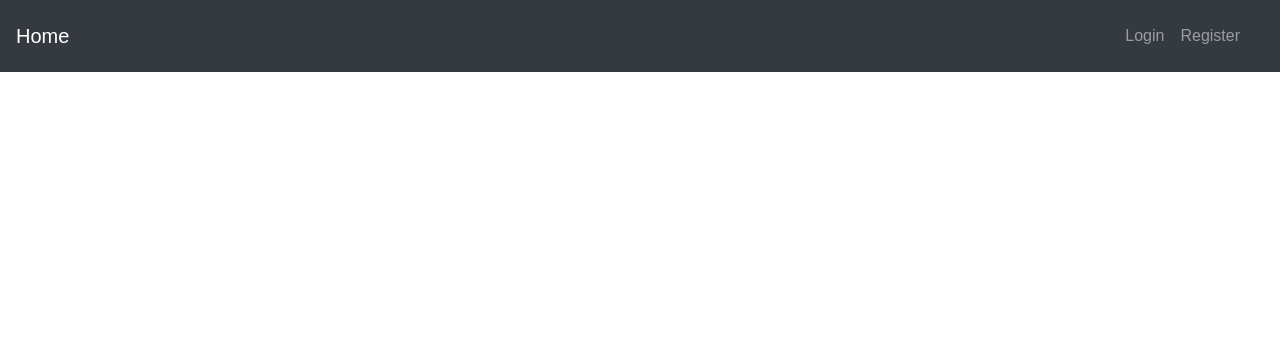
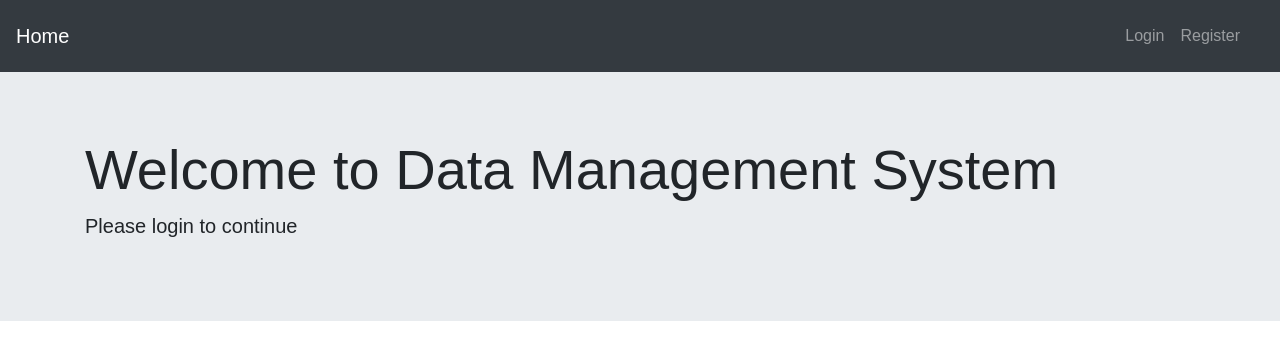
Before and after one commit to venkatthadi/data_management_app_react, a React (Vite) app: page / in a window 1280 px wide. Shown: the top 360 px of the page. Built offline with nearby package versions, Linux system fonts and the light colour scheme.

Commit message:
home screen changes

```diff
--- a/src/App.jsx
+++ b/src/App.jsx
@@ -1,12 +1,19 @@
 import { Header } from "./components/Header";
-import { useState, useContext } from "react";
-import { Outlet, Link, useNavigate } from "react-router-dom";
+import { useAuth } from "./utils/contexts/authContext";
 
 export default function App() {
+
+    const { isAuth } = useAuth();
 
     return(
         <div>
             <Header />
+            <div className="jumbotron jumbotron-fluid">
+            <div className="container">
+                <h1 className="display-4">Welcome to Data Management System</h1>
+                { !isAuth && <p className="lead">Please login to continue</p> }
+            </div>
+            </div>
         </div>
     );
 }
```
